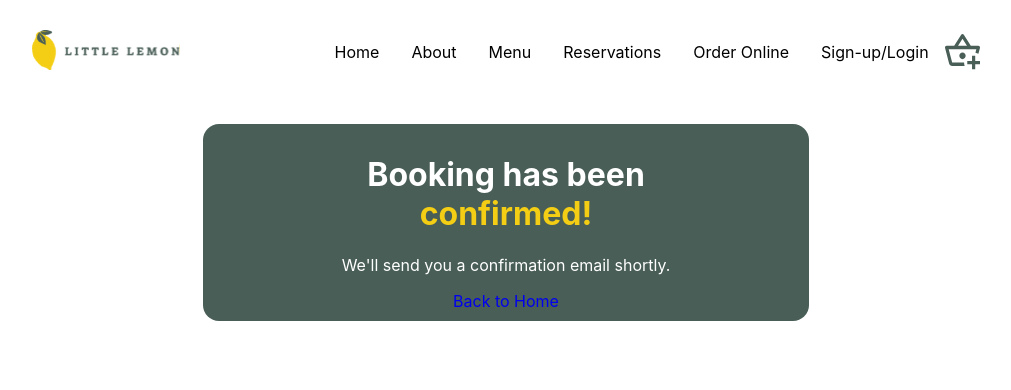
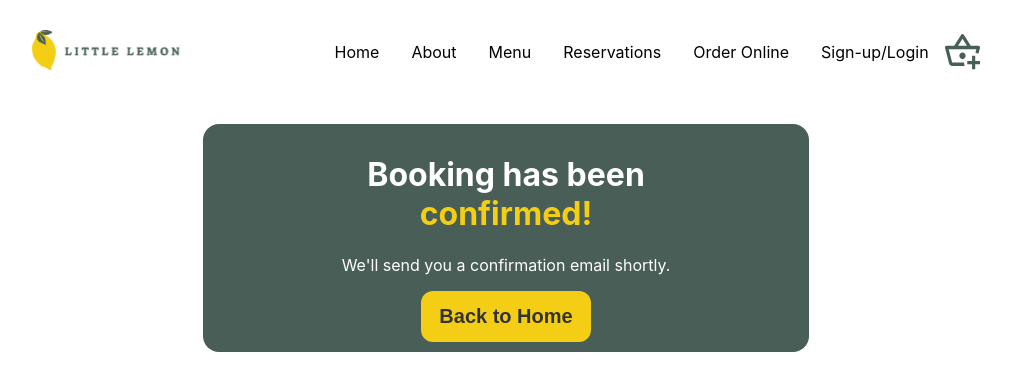
Before and after one commit to gmartinez7435/little-lemon, a React (Create React App) app: page /confirmed in a window 1280 px wide. Shown: the top 390 px of the page, without its empty margins (134-1145 px from the left). Built offline with nearby package versions, Linux system fonts and the light colour scheme.

Commit message:
changed button color on confirmation page

```diff
--- a/src/components/ConfirmedBooking.js
+++ b/src/components/ConfirmedBooking.js
@@ -7,7 +7,7 @@ const ConfirmedBooking = () => {
         <div>
             <h1>Booking has been <span>confirmed!</span></h1>
             <p>We'll send you a confirmation email shortly.</p>
-            <a href='/'>Back to Home</a>
+            <button><a href='/' style={{color: "rgb(51, 51, 51)"}}>Back to Home</a></button>
         </div>
     </div>
   </div>
```
